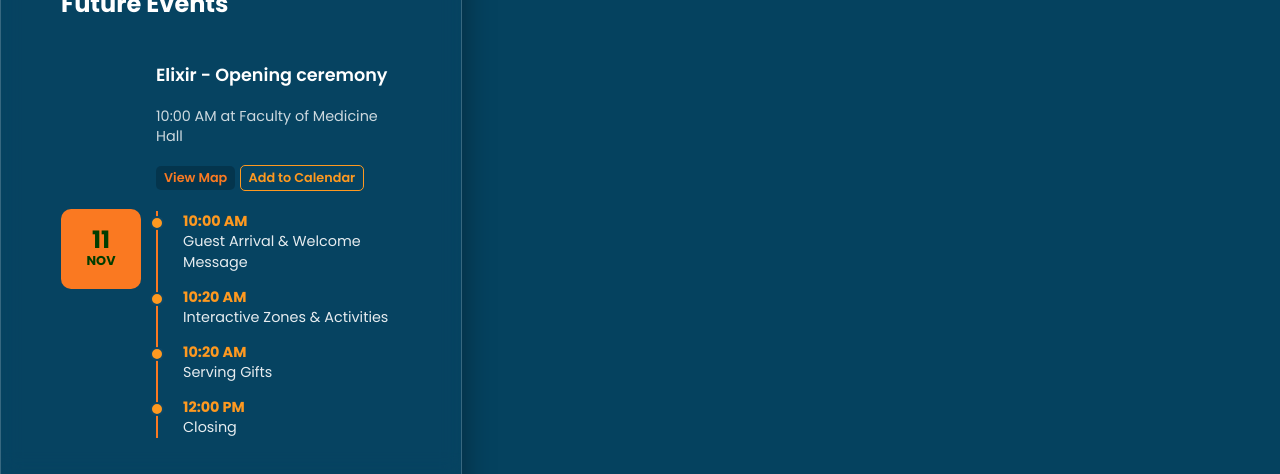
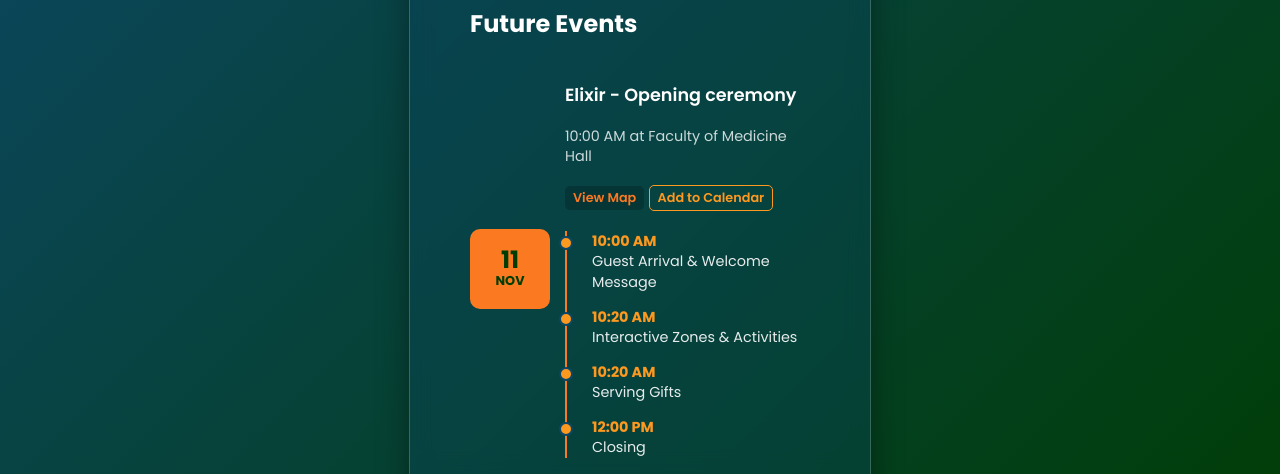
Before and after one commit to alhathiq/elixir, a plain HTML site: page index.html in a window 1280 px wide. Shown: the part 326-800 px from the top of the page. Drawn offline with Linux system fonts and the light colour scheme.

Commit message:
Refactor index.html structure and event section
Updated the structure of the HTML document, including the addition of a wrapper div for the card container and improved event section markup.

```diff
--- a/index.html
+++ b/index.html
@@ -22,6 +22,7 @@
         </filter>
       </defs>
     </svg>
+    <div class="app-wrapper">
         <div class="card-container">
             <div class="card">
                 <div class="gooey-container">
@@ -128,5 +129,6 @@
                 </div>
             </div>
         </div>
+    </div>
 </body>
 </html>
```
Lines whose indentation alone changed are shown as unchanged.
